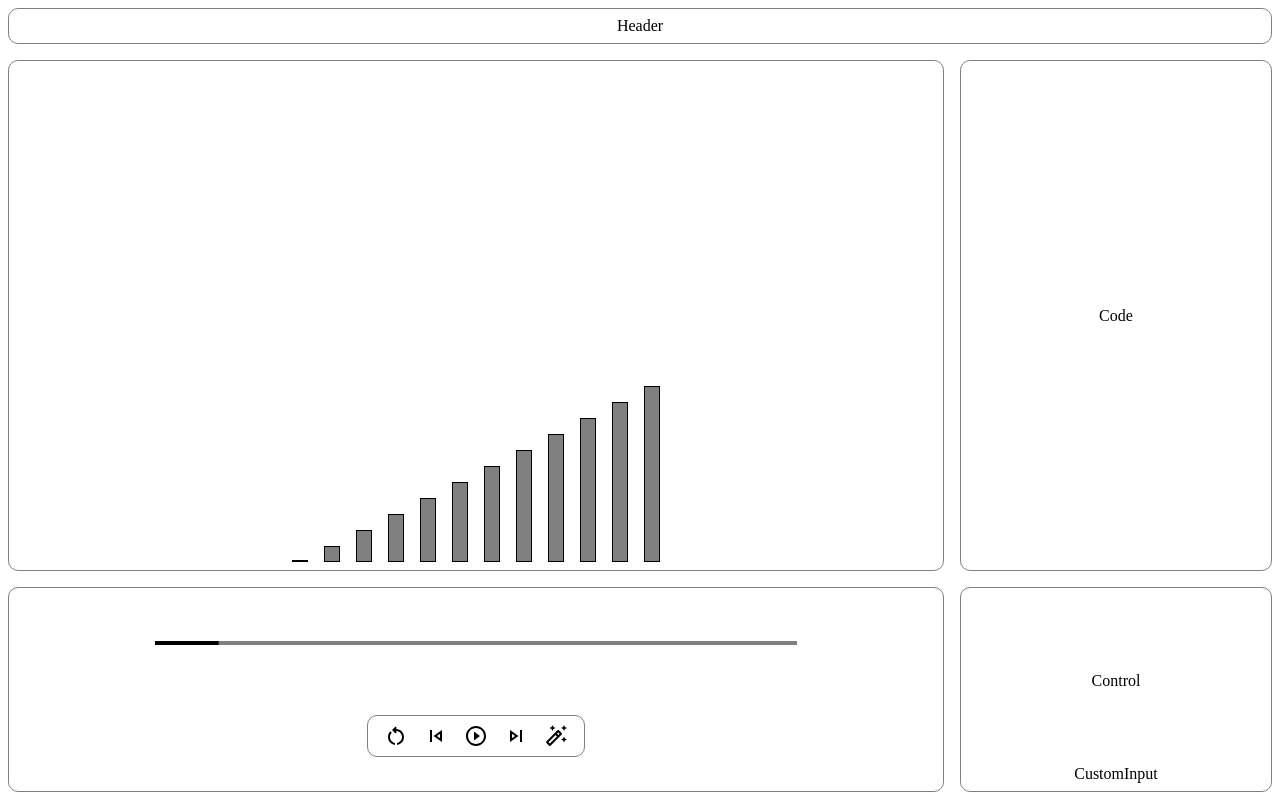
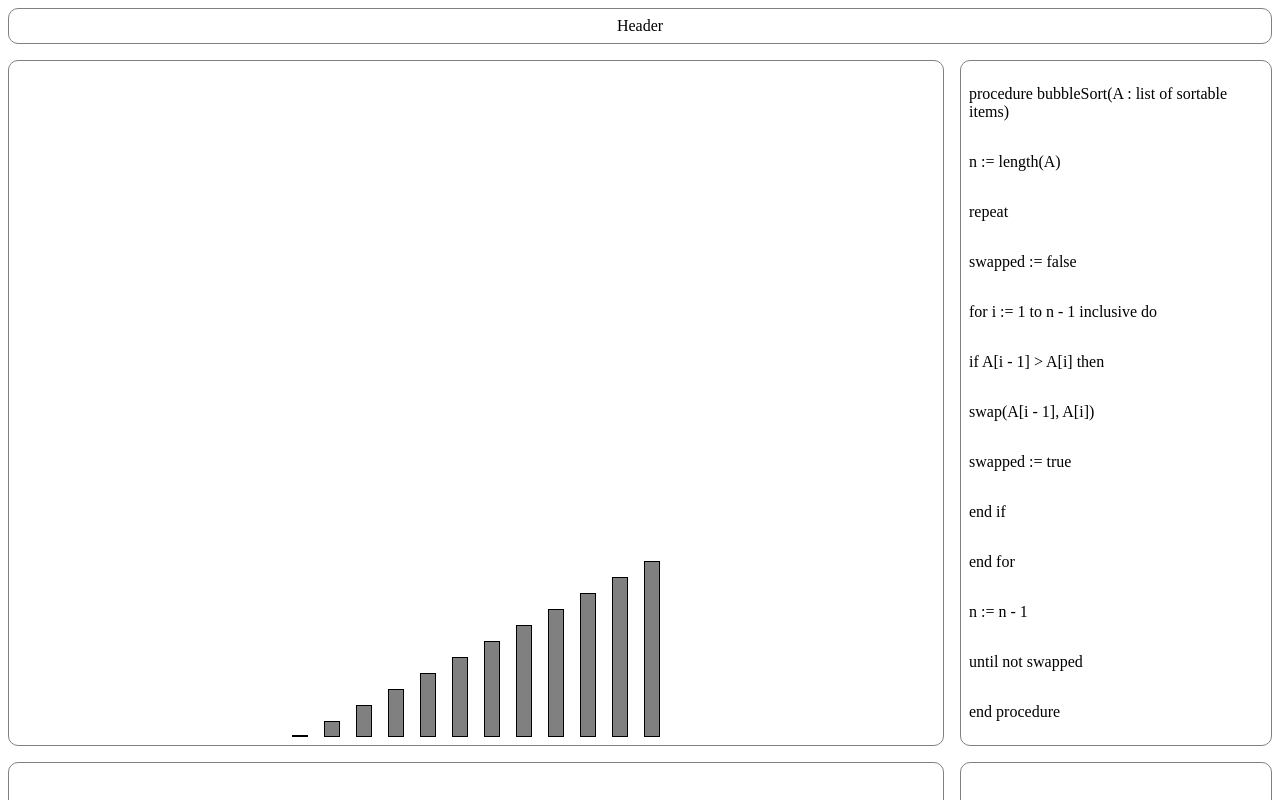
Before and after one commit to darkk-shadow/algorithm-visualizer, a React (Vite) app: page / in a window 1280 px wide. Shown: the top 800 px of the page. Built offline with nearby package versions, Linux system fonts and the light colour scheme.

Commit message:
Add psuedocode to the code component

```diff
--- a/src/comps/Code.jsx
+++ b/src/comps/Code.jsx
@@ -1,7 +1,25 @@
+
+const codes = [
+  "procedure bubbleSort(A : list of sortable items)",
+  "  n := length(A)",
+  "  repeat",
+  "      swapped := false",
+  "      for i := 1 to n - 1 inclusive do",
+  "          if A[i - 1] > A[i] then",
+  "              swap(A[i - 1], A[i])",
+  "              swapped := true",
+  "          end if",
+  "      end for",
+  "      n := n - 1",
+  "  until not swapped",
+  "end procedure",
+]
 
 const Code = () => {
   return <div className="code">
-    Code
+    {codes.map((v,i)=>{
+      return <p key={i}>{v}</p>
+    })}
   </div>
 }
 
```
